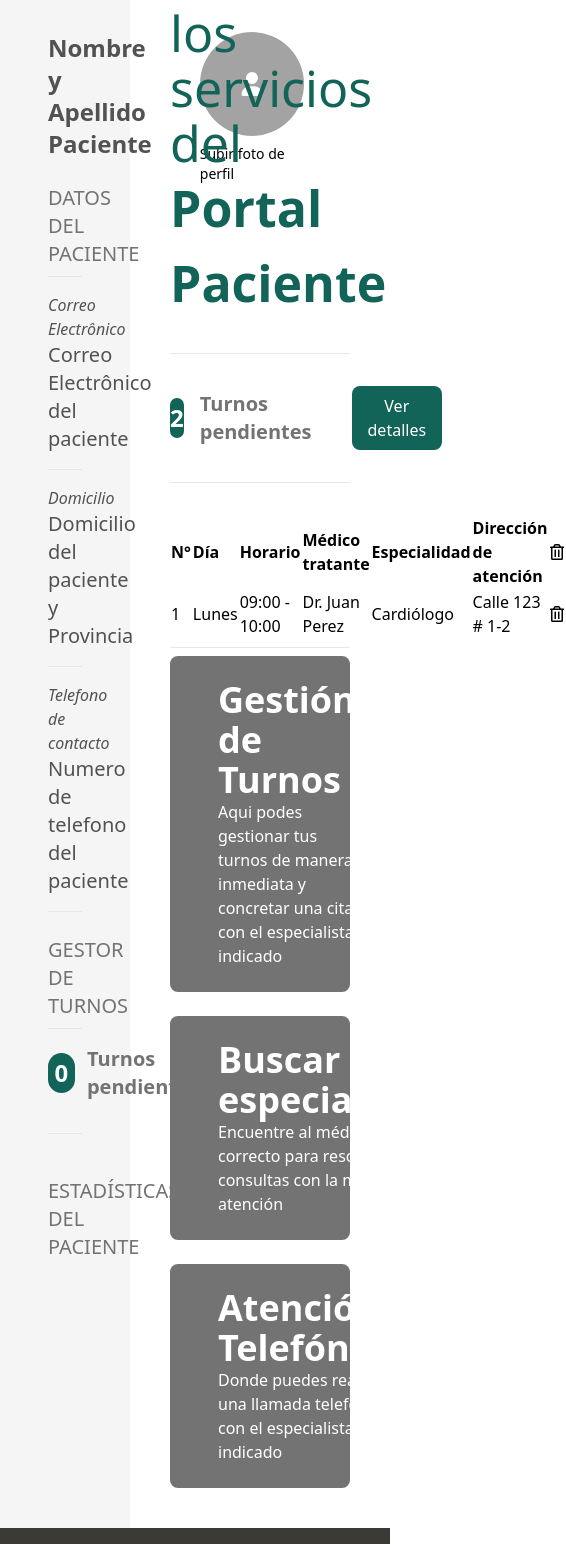
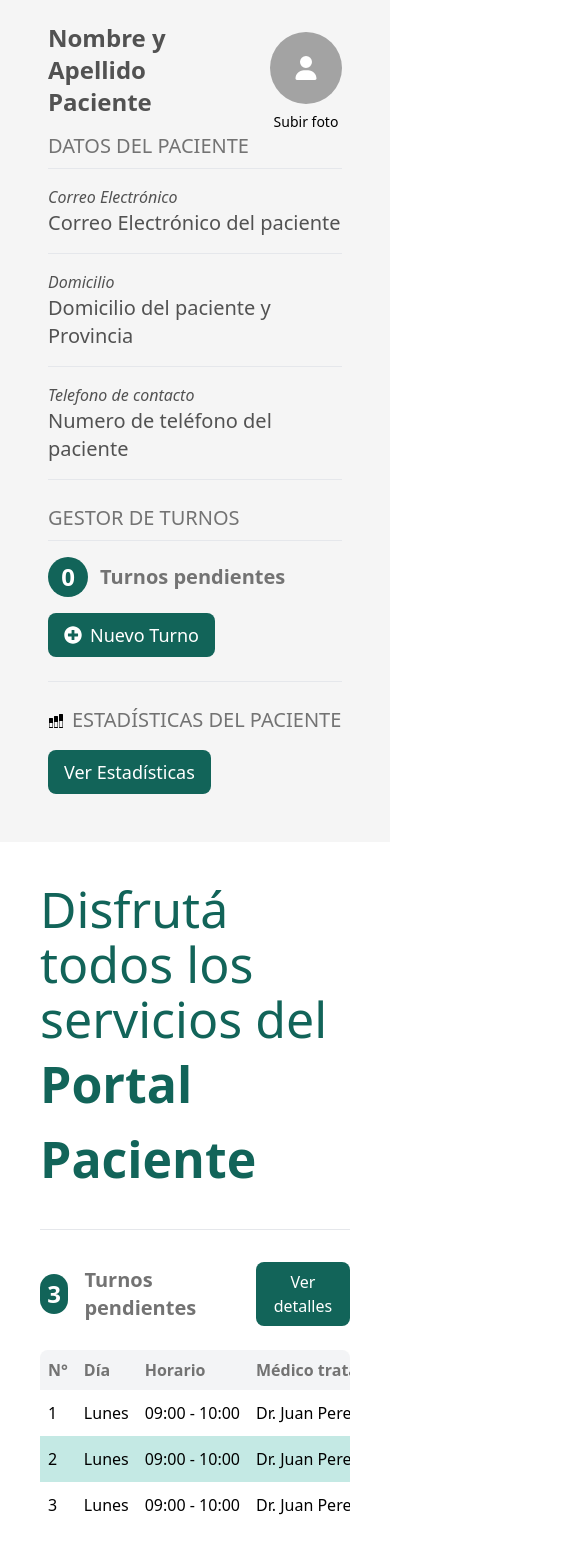
Before and after one commit to fagomezomil/rollinghealth, a React (Vite) app: page /paciente in a window 390 px wide. Shown: the part 224-1768 px from the top of the page, 566 px wide, since content can reach past the window. Built offline with nearby package versions, Linux system fonts and the light colour scheme.

Commit message:
paciente con mobile

```diff
--- a/src/components/Paciente.jsx
+++ b/src/components/Paciente.jsx
@@ -10,8 +10,7 @@ export default function Paciente() {
     return (
         <div className='mt-20 grid grid-cols-12'>
             <SidePortal  setPortal={setPortal} portal={portal}/>
-            <div className="col-span-8 p-10 ">
-
+            <div className="col-span-12 xl:col-span-8 p-10 ">
                 {   portal === "MenuPortal" ?
                     <MenuPortal setPortal={setPortal} portal={portal} />
                     : ""
@@ -22,7 +21,6 @@ export default function Paciente() {
                     : ""
                 }
             </div>
-
         </div>
     )
 }
--- a/src/components/UserBadge.jsx
+++ b/src/components/UserBadge.jsx
@@ -4,7 +4,7 @@ import NavLg from "./navbar/NavLg";
 
 const UserBadge = () => {
     const [open, setOpen] = useState(false);
-    const role = "";
+    const role = "paciente";
     const [emailOk, setEmailOk] = useState(false)
     const [passwordOk, setPasswordOk] = useState(false)
 
--- a/src/components/portalpacientes/MenuPortal.jsx
+++ b/src/components/portalpacientes/MenuPortal.jsx
@@ -1,6 +1,6 @@
 
 import { FaWhatsapp } from 'react-icons/fa';
-import { IoCalendarNumber, IoSearchSharp } from 'react-icons/io5';
+import { IoCalendarNumber, IoCloseCircle, IoSearchSharp } from 'react-icons/io5';
 import { FaRegTrashAlt } from "react-icons/fa";
 
 export default function MenuPortal({ setPortal, portal }) {
@@ -12,56 +12,74 @@ export default function MenuPortal({ setPortal, portal }) {
             </p>
             <hr className="my-8 " />
             <div className='flex items-center'>
-                <p className='rounded-full w-10 h-10 text-center pt-1 font-bold text-white bg-[#126459] text-2xl'>2</p>
+                <p className='rounded-full w-10 h-10 text-center pt-1 font-bold text-white bg-[#126459] text-2xl'>3</p>
                 <p className='ml-4 mr-10 text-xl font-bold text-neutral-500'>Turnos pendientes</p>
                 <button className="rounded-lg bg-[#126459] text-white text-medium py-2 px-4">Ver detalles</button>
             </div>
-            <hr className="my-8 " />
+            <div className='overflow-scroll rounded-lg my-6'>
                 <div className='w-full'>
-                <table className='table-auto min-w-full'>
-                    <thead className='text-left'>
-                        <tr className=''>
-                            <th className='mr-10'>N°</th>
-                            <th>Día</th>
-                            <th>Horario</th>
-                            <th>Médico tratante</th>
-                            <th>Especialidad</th>
-                            <th>Dirección de atención</th>
-                            <th><FaRegTrashAlt className='' /></th>
+                    <table className='table-auto md:min-w-full'>
+                        <thead className='text-left bg-gray-100'>
+                            <tr className='text-neutral-500'>
+                                <th className='p-2 md:p-5 mr-10 whitespace-nowrap'>N°</th>
+                                <th className='p-2 md:p-5 mr-10 whitespace-nowrap'>Día</th>
+                                <th className='p-2 md:p-5 mr-10 whitespace-nowrap'>Horario</th>
+                                <th className='p-2 md:p-5 whitespace-nowrap'>Médico tratante</th>
+                                <th className='p-2 md:p-5 whitespace-nowrap'>Especialidad</th>
+                                <th className='p-2 md:p-5 whitespace-nowrap'>Dirección de atención</th>
+                                <th className='p-2 md:p-5 '>Cancelar</th>
                             </tr>
                         </thead>
                         <tbody>
-                        <tr>
-                            <td className='mr-10'>1</td>
-                            <td>Lunes</td>
-                            <td>09:00 - 10:00</td>
-                            <td>Dr. Juan Perez</td>
-                            <td>Cardiólogo</td>
-                            <td>Calle 123 # 1-2</td>
-                            <td><FaRegTrashAlt className='' /></td>
+                            <tr className='bg-white'>
+                                <td className='p-2 md:p-5 mr-10'>1</td>
+                                <td className='p-2 md:p-5'>Lunes</td>
+                                <td className='p-2 md:p-5 whitespace-nowrap'>09:00 - 10:00</td>
+                                <td className='p-2 md:p-5 whitespace-nowrap'>Dr. Juan Perez</td>
+                                <td className='p-2 md:p-5'>Cardiólogo</td>
+                                <td className='p-2 md:p-5'>Calle 123 # 1-5</td>
+                                <td className='p-2 md:p-5 text-red-700 text-3xl text-center'><IoCloseCircle /></td>
+                            </tr>
+                            <tr className='bg-[#c4e9e4]'>
+                                <td className='p-2 md:p-5 mr-10'>2</td>
+                                <td className='p-2 md:p-5'>Lunes</td>
+                                <td className='p-2 md:p-5 whitespace-nowrap'>09:00 - 10:00</td>
+                                <td className='p-2 md:p-5 whitespace-nowrap'>Dr. Juan Perez</td>
+                                <td className='p-2 md:p-5'>Cardiólogo</td>
+                                <td className='p-2 md:p-5'>Calle 123 # 1-5</td>
+                                <td className='p-2 md:p-5 text-red-700 text-3xl text-center'><IoCloseCircle /></td>
+                            </tr>
+                            <tr className='bg-white'>
+                                <td className='p-2 md:p-5 mr-10'>3</td>
+                                <td className='p-2 md:p-5'>Lunes</td>
+                                <td className='p-2 md:p-5 whitespace-nowrap'>09:00 - 10:00</td>
+                                <td className='p-2 md:p-5 whitespace-nowrap'>Dr. Juan Perez</td>
+                                <td className='p-2 md:p-5'>Cardiólogo</td>
+                                <td className='p-2 md:p-5'>Calle 123 # 1-5</td>
+                                <td className='p-2 md:p-5 text-red-700 text-3xl text-center'><IoCloseCircle /></td>
                             </tr>
                         </tbody>
                     </table>
                 </div>
-            <hr className="my-2 " />
+            </div>
             <button onClick={() => setPortal("TurnosPortal")} className='boton-menu-portal'>
                 <IoCalendarNumber className='text-7xl mr-6' />
                 <div className='text-left'>
-                    <p className='text-4xl font-semibold '>Gestión de Turnos</p>
+                    <p className='text-2xl md:text-4xl font-semibold '>Gestión de Turnos</p>
                     <p>Aqui podes gestionar tus turnos de manera inmediata y concretar una cita con el especialista indicado</p>
                 </div>
             </button>
             <button className='boton-menu-portal mt-6'>
                 <IoSearchSharp className='text-7xl mr-6' />
                 <div className='text-left'>
-                    <p className='text-4xl font-semibold '>Buscar especialista</p>
+                    <p className='text-2xl md:text-4xl font-semibold '>Buscar especialista</p>
                     <p>Encuentre al médico correcto para resolver sus consultas con la mejor atención </p>
                 </div>
             </button>
             <button className='boton-menu-portal mt-6'>
                 <FaWhatsapp className='text-7xl mr-6 ' />
                 <div className='text-left'>
-                    <p className='text-4xl font-semibold '>Atención Telefónica</p>
+                    <p className='text-2xl md:text-4xl font-semibold '>Atención Telefónica</p>
                     <p>Donde puedes realizar una llamada telefônica con el especialista indicado</p>
                 </div>
             </button>
--- a/src/components/portalpacientes/SidePortal.jsx
+++ b/src/components/portalpacientes/SidePortal.jsx
@@ -3,9 +3,9 @@ import { BsPencilSquare } from "react-icons/bs";
 import { ImStatsBars2 } from "react-icons/im";
 import { FaPlusCircle } from 'react-icons/fa';
 
-export default function SidePortal({setPortal}) {
+export default function SidePortal({ setPortal }) {
     return (
-    <div className='col-span-4 bg-neutral-100 bg-cover bg-no-repeat w-full p-12'>
+        <div className='col-span-12 xl:col-span-4 bg-neutral-100 bg-cover bg-no-repeat w-full p-12'>
             <div className='flex justify-between'>
                 <h1 className='italic text-4xl text-[#126459]'>Perfil de paciente</h1>
                 <button className='text-4xl text-[#126459]'><BsPencilSquare /></button>
@@ -16,54 +16,57 @@ export default function SidePortal({setPortal}) {
                         Nombre y Apellido Paciente
                     </p>
                 </div>
-                    <div className='mt-6'>
-                        <p className="rounded-full w-fit p-10 mb-2 bg-neutral-400 text-2xl">
+                <div className='mt-6 flex flex-col items-center justify-center text-center'>
+                    <p className="rounded-full w-fit p-6 mb-2 bg-neutral-400 text-2xl">
                         <FaUser className=' text-white' />
                     </p>
-                        <p className='text-sm'>Subir foto de perfil</p>
+                    <p className='text-sm'>Subir foto</p>
                 </div>
             </div>
             <form>
                 <p className='text-xl font-medium uppercase text-neutral-500'>Datos del paciente</p>
-                    <hr className="mb-2 mt-2" />
+                <hr className="my-2" />
                 <p className='text-base italic text-neutral-600 mt-4'>
-                        Correo Electrônico
+                    Correo Electrónico
                 </p>
                 <p className='text-xl text-neutral-600 mb-4'>
-                        Correo Electrônico del paciente
+                    Correo Electrónico del paciente
                 </p>
-                    <hr className="mb-2 mt-2" />
+                <hr className="my-2" />
                 <p className='text-base italic text-neutral-600 mt-4'>
                     Domicilio
                 </p>
                 <p className='text-xl text-neutral-600 mb-4'>
                     Domicilio del paciente y Provincia
                 </p>
-                    <hr className="mb-2 mt-2" />
+                <hr className="my-2" />
                 <p className='text-base italic text-neutral-600 mt-4'>
                     Telefono de contacto
                 </p>
                 <p className='text-xl text-neutral-600 mb-4'>
-                        Numero de telefono del paciente
+                    Numero de teléfono del paciente
                 </p>
-                    <hr className="mb-2 mt-2" />
+                <hr className="my-2" />
             </form>
             <div className='mt-6'>
                 <p className='text-xl font-medium uppercase text-neutral-500'>Gestor de Turnos</p>
                 <hr className="mb-2 mt-2" />
-                    <div className='flex items-start justify-between mt-4'>
+                <div className='flex flex-col lg:flex-row items-start justify-between mt-4'>
                     <div className='flex items-center'>
                         <p className='rounded-full w-10 h-10 text-center pt-1 font-bold text-white bg-[#126459] text-2xl'>0</p>
                         <p className='ml-3 text-xl font-bold text-neutral-500'>Turnos pendientes</p>
                     </div>
-                        <button  onClick={() => setPortal("TurnosPortal")}  className="rounded-lg flex justify-center items-center bg-[#126459] text-white text-medium py-2 px-4 mb-4"><FaPlusCircle className='mr-2' />Nuevo Turno</button>
+                    <button onClick={() => setPortal("TurnosPortal")} className="rounded-lg flex justify-center items-center bg-[#126459] text-white text-lg py-2 px-4 my-4 lg:mt-0"><FaPlusCircle className='mr-2' />Nuevo Turno</button>
                 </div>
             </div>
-                <hr className="mb-2 mt-2" />
+            <hr className="my-2" />
             <div className='mt-6'>
-                    <div className='flex items-baseline justify-between mt-4'>
+                <div className='flex flex-col lg:flex-row items-baseline justify-between mt-4'>
+                    <div className='flex items-center'>
+                        <ImStatsBars2 className='mr-2' />
                         <p className='text-xl font-medium uppercase text-neutral-500'>Estadísticas del paciente</p>
-                        <button className="rounded-lg flex justify-center items-center bg-[#126459] text-white text-medium py-2 px-4 mb-4"><ImStatsBars2 className='mr-2' />Ver Estadísticas</button>
+                    </div>
+                    <button className="rounded-lg flex justify-center items-center bg-[#126459] text-white text-lg py-2 px-4 mt-4 lg:mt-0">Ver Estadísticas</button>
                 </div>
             </div>
         </div>
--- a/src/index.css
+++ b/src/index.css
@@ -41,7 +41,7 @@
 
   /* Paciente */
   .boton-menu-portal {
-    @apply w-full flex items-center rounded-lg text-white bg-neutral-500 hover:bg-[#0c423b] p-6;
+    @apply w-full flex flex-col md:flex-row items-center rounded-lg text-white bg-neutral-500 hover:bg-[#0c423b] p-6;
   }
   .num-gestion-turno {
     @apply text-3xl text-neutral-600 font-bold p-2 border-2 border-neutral-600 rounded-lg mr-4;
@@ -50,7 +50,7 @@
     @apply text-3xl text-neutral-600 font-semibold mr-4;
   }
   .select-centros {
-    @apply rounded-lg p-4 text-lg font-semibold text-white bg-[#126459];
+    @apply rounded-lg p-4 text-lg font-semibold text-white bg-[#126459] w-full mt-4 lg:mt-0;
   }
   .text-continuar {
     @apply w-full col-span-4 text-xl text-neutral-400 font-light
--- a/src/utils/slidesData.js
+++ b/src/utils/slidesData.js
@@ -1,7 +1,7 @@
 export const slidesData = [
     {
         id: 2,
-        title: "Más de 10 Centros de Atención Médica en todo el país",
+        title: "Más de 10 Centros de Atención Médica en el país",
         text: "En nuestros centros multidisciplinarios, ofrecemos atención cercana y accesible en toda Argentina.",
         img: "/images/slidehome/slide_img-2.jpg",
         button: "Descubre Más",
```
Also changed, not shown: src/components/home/slidesHome/SlideHomeContainer.jsx (+24 -4 lines), src/components/portalpacientes/TurnosPortal.jsx (+13 -9 lines). Lines whose indentation alone changed are shown as unchanged.
